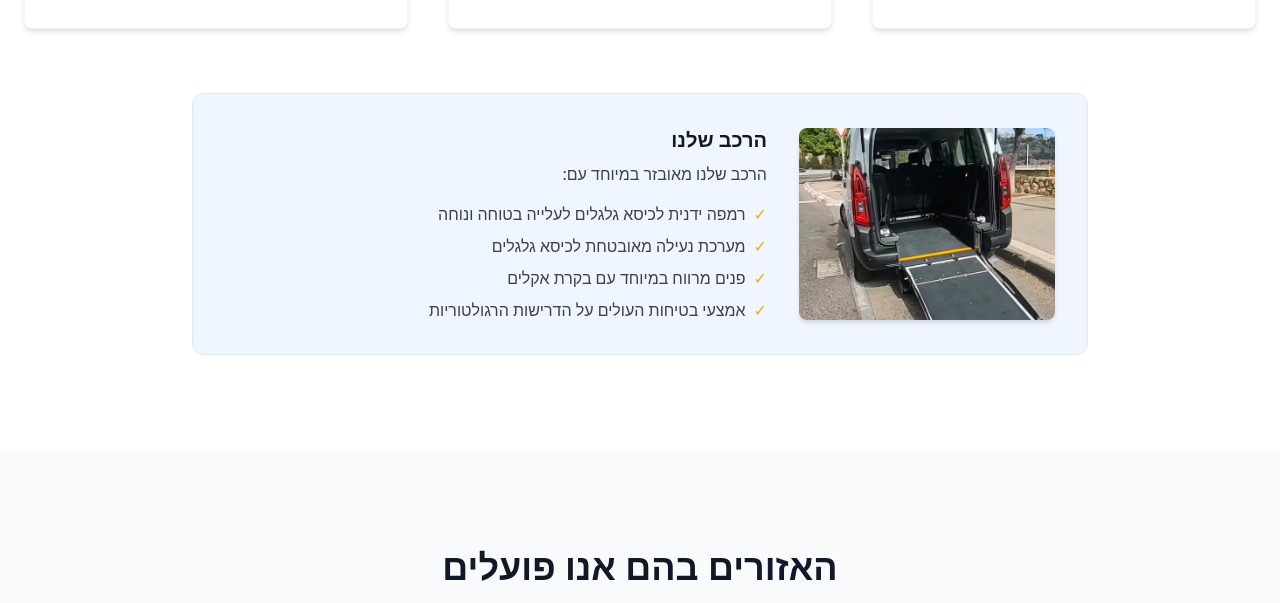
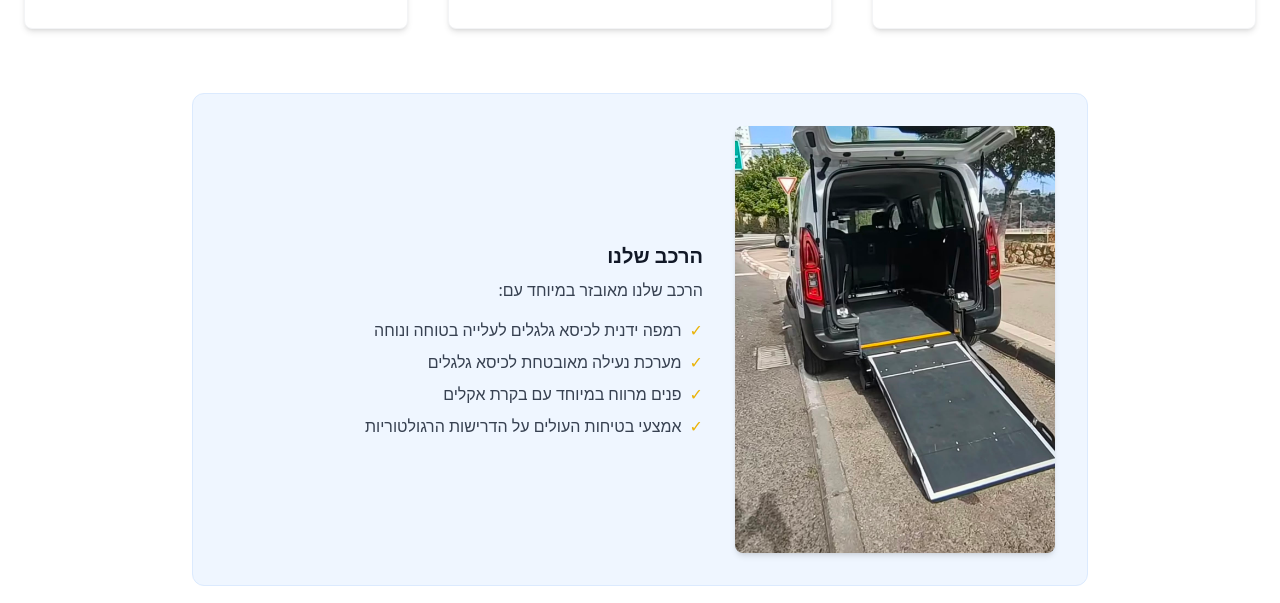
Before and after one commit to abudyha123/Johnny-TaxiDriver, a React (Vite) app: page / in a window 1280 px wide. Shown: the part 1664-2267 px from the top of the page. Built offline with nearby package versions, Linux system fonts and the light colour scheme.

Commit message:
Update Features.tsx

```diff
--- a/src/components/Features.tsx
+++ b/src/components/Features.tsx
@@ -47,7 +47,7 @@ const Features: React.FC = () => {
             <img
               src="/images/vehicle-ramp.jpg"
               alt="Johnny Taxi - accessible vehicle with manual wheelchair ramp"
-              className="w-full md:w-64 h-48 object-cover transition-transform duration-500 hover:scale-110"
+              className="w-full md:w-80 aspect-[3/4] object-cover object-[center_78%] transition-transform duration-500 hover:scale-105"
             />
           </div>
           <div>
```
